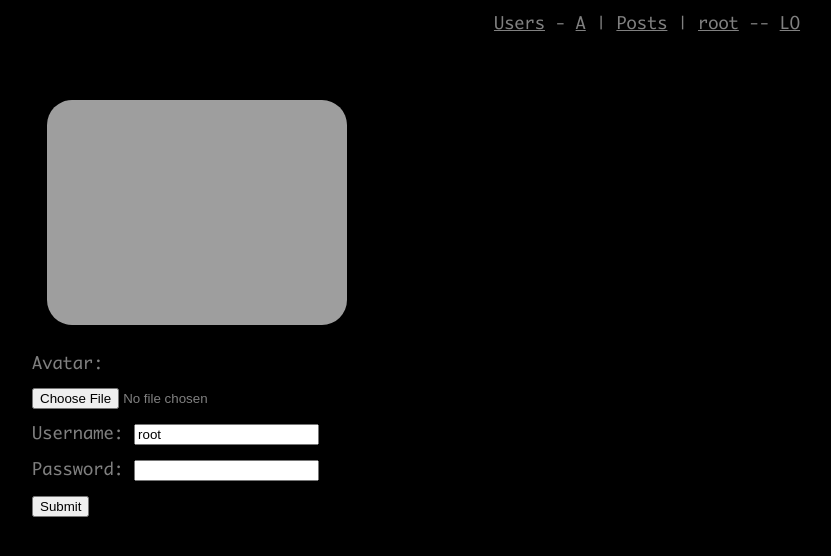
After one commit to StandB/ssm, a Flask app: page /editprofile in a window 1280 px wide. The commit adds this page. Shown: the top 556 px of the page, without its empty margins (443-1274 px from the left). Run offline with Flask 2, Linux system fonts and the light colour scheme; a user stored in the database is signed in.

Commit message:
editing user and public profiles

```diff
--- a/app.py
+++ b/app.py
@@ -1,6 +1,6 @@
 import json, bcrypt, uuid, os
 from flask import Flask, request, jsonify, \
-    render_template, redirect, url_for, g, send_from_directory
+    render_template, redirect, url_for, g, send_from_directory, abort
 from flask_sqlalchemy import SQLAlchemy
 from flask_login import login_user, logout_user, current_user, \
     login_required, LoginManager
@@ -18,6 +18,9 @@ login_manager = LoginManager()
 login_manager.init_app(app)
 login_manager.login_view = 'get_login'
 
+@app.errorhandler(404)
+def page_not_found(error):
+    return render_template('404.html'), 404
 
 @login_manager.user_loader
 def load_user(id):
@@ -76,15 +79,15 @@ class Post(db.Model):
 
 
 @app.route('/api/users', methods=['POST'])
+@login_required
 def add_user():
     """ add a user """
     username = request.form.get('username')
     password = request.form.get('password')
-    if password is None or username is None:
-        return jsonify({'error': 'Username and password please!'})
+    if password is "" or username is "":
+        return redirect(url_for('add_user_page'))
 
     avatar = 'default.jpg'
-    print(request.files)
     f = request.files.get('file')
     if f is not None:
         avatar = uuid.uuid4().hex + ".jpg"
@@ -96,14 +99,51 @@ def add_user():
     return redirect(url_for('get_users'))
 
 
+# native forms doesn't support PUT so used different endpoint :/
+@app.route('/api/users/update', methods=['POST'])
+@login_required
+def update_user():
+    """ update a user """
+    id = request.form.get('id')
+    username = request.form.get('username')
+    password = request.form.get('password')
+
+    # get existing user
+    user = db.session.query(User).filter_by(id=id).first()
+    # auth check
+    if user is None or g.user.password is not user.password:
+        return redirect(url_for('get_login'))
+
+    # update avatar of user
+    f = request.files.get('file')
+    if f is not None:
+        user.avatar = uuid.uuid4().hex + ".jpg"
+        f.save(os.path.join(app.config['UPLOAD_FOLDER'], user.avatar))
+
+    # username always has value so update right away
+    user.username = username
+    # if the password isn't set it means we don't want to update it. So update if set
+    if password is not "" and password is not None:
+        # encrypt
+        user.password = bcrypt.hashpw(
+            password.encode('utf-8'),
+            bcrypt.gensalt()
+        ).decode('utf8')
+
+    db.session.commit()
+    return redirect(url_for('get_profile', id=user.id))
+
+
 @login_required
 @app.route('/api/posts', methods=['POST'])
 def create_post():
     """ create post """
     title = request.form.get('title')
     content = request.form.get('content')
+
     if title is '' or content is '':
         return redirect(url_for('create_post_page'))
+
     post = Post(title, content)
     post.user = g.user
     db.session.add(post)
@@ -119,7 +159,6 @@ def submit_login():
 
     user = db.session.query(User).filter_by(username=username).first()
 
-    # todo: should result in error
     if user is None:
         return redirect(url_for('get_login'))
 
@@ -127,7 +166,6 @@ def submit_login():
         login_user(user)
         return redirect(request.args.get('next') or url_for('get_index'))
     else:
-        # todo: should result in error
         return redirect(url_for('get_login'))
 
 
@@ -176,10 +214,18 @@ def create_post_page():
     return render_template('post.html')
 
 
-@app.route('/profile', methods=['GET'])
+@app.route('/users/<id>', methods=['GET'])
 @login_required
-def get_profile():
-    return render_template('profile.html')
+def get_profile(id):
+    user = User.query.filter_by(id=id).first()
+    if user is None:
+        abort(404)
+    return render_template('profile.html', user=user.serialize)
+
+@app.route('/editprofile', methods=['GET'])
+@login_required
+def edit_profile():
+    return render_template('editprofile.html')
 
 @app.route('/uploads/<filename>')
 def uploaded_file(filename):
--- a/static/css/style.css
+++ b/static/css/style.css
@@ -9,6 +9,10 @@ html {
   padding: 0;
   color: grey;
   background-color: black;
+  font-family: Monaco;
+}
+
+body {
   font-family: Monaco;
 }
 
@@ -95,13 +99,28 @@ nav a {
 
 #profile {
   margin: 0 auto;
-  margin-top: 50px;
+  margin-top: 100px;
   text-align: center;
 }
 
 #avatar {
-  max-width: 200px;
+  max-width: 300px;
   border-radius: 25px;
   display: block;
   margin: 0 auto;
 }
+
+#editprofile {
+  margin: 0 auto;
+  margin-top: 100px;
+}
+
+#edits {
+  width: 330px;
+  margin: 0 auto;
+  margin-top: 30px;
+}
+
+#edits input {
+  margin-top: 15px;
+}
--- /dev/null
+++ b/templates/404.html
@@ -0,0 +1 @@
+<p>What are you doing here? OwO</p>
--- /dev/null
+++ b/templates/editprofile.html
@@ -0,0 +1,18 @@
+{% extends "layout.html" %}
+{% block body %}
+  <div id="editprofile">
+    <img id="avatar" src="http://localhost:5000/uploads/{{ g.user.avatar }}">
+    <div id="edits">
+        <form method="POST" action="/api/users/update" enctype="multipart/form-data">
+            <input type="hidden" name="id" value="{{g.user.id}}"
+            <label for="file">Avatar:</label>
+            <input type="file" name="file"><br>
+            <label for="username">Username:</label>
+            <input type="text" name="username" value="{{g.user.username}}"><br>
+            <label for="password">Password:</label>
+            <input type="password" name="password"><br>
+            <input type="submit" value="Submit">
+        </form>
+    </div>
+  </div>
+{% endblock %}
--- a/templates/layout.html
+++ b/templates/layout.html
@@ -10,7 +10,7 @@
     <nav>
       <a href="/users">Users</a> - <a href="/adduser">A</a> |
       <a href="/posts">Posts</a> |
-      <a href="/profile">{{g.user.username}}</a> --
+      <a href="/users/{{g.user.id}}">{{g.user.username}}</a> --
       <a href="/logout">LO</a>
     </nav>
     {% block body %} {% endblock %}
--- a/templates/users.html
+++ b/templates/users.html
@@ -3,7 +3,7 @@
   <div id="users">
     {% for user in users %}
     <div class="user">
-      <p>{{ user.id }} - {{ user.username }}</p>
+      <p><a href="/users/{{user.id}}">{{ user.id }} - {{ user.username }}</a></p>
     </div>
     {% endfor %}
   </div>
```
Also changed, not shown: templates/profile.html (+6 -3 lines).
